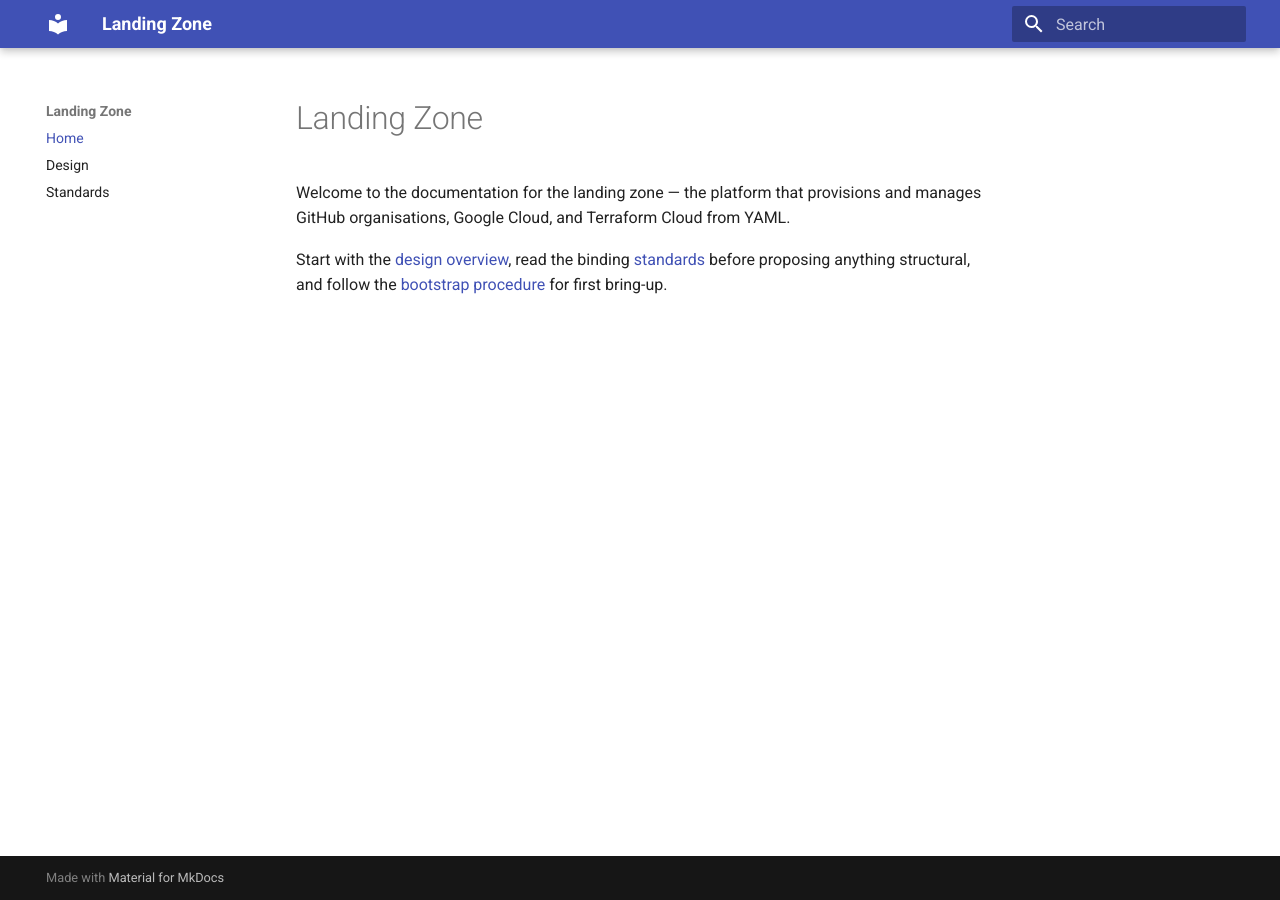
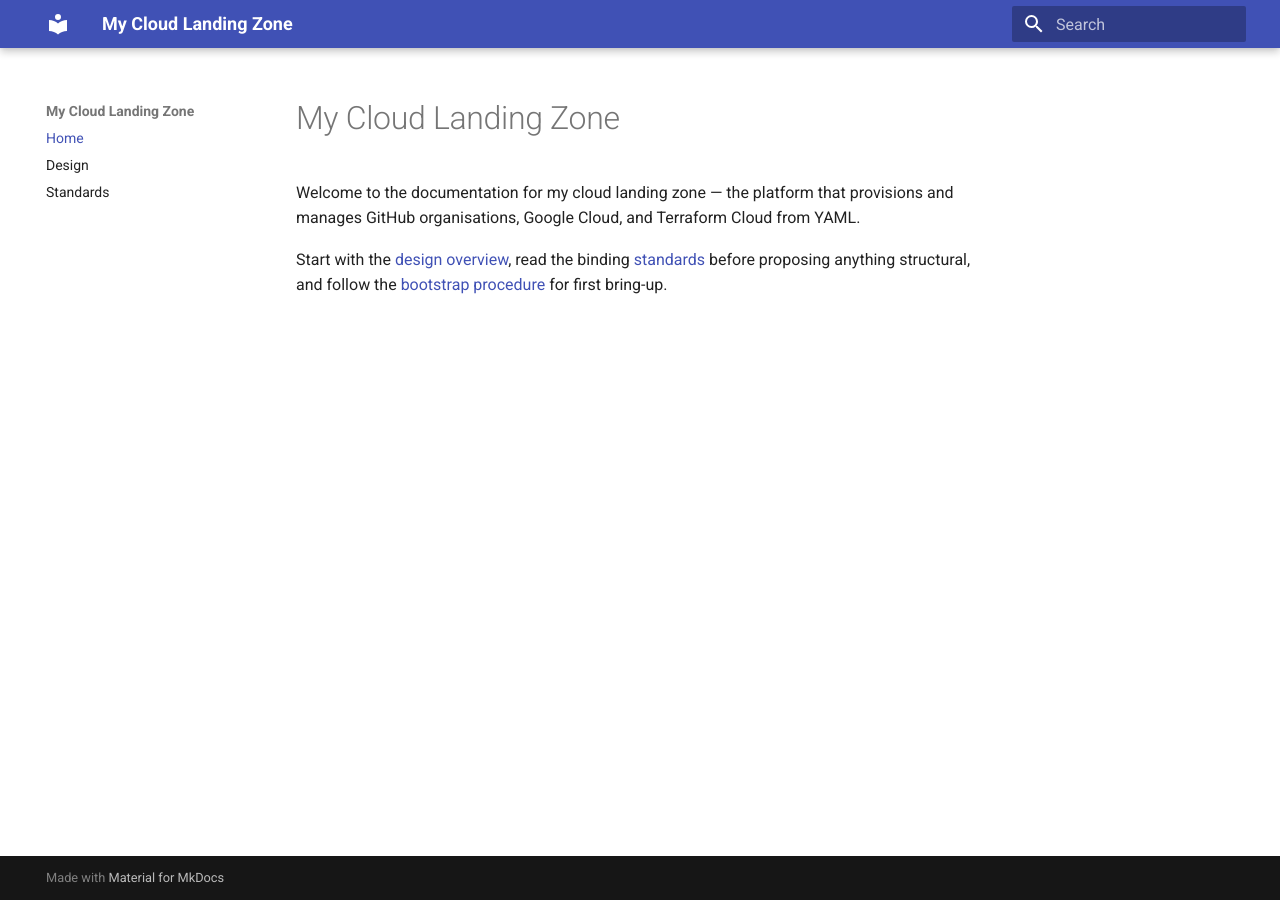
Before and after one commit to elliott-farrall/ef-mgt-devops, an MkDocs documentation site: the page built from docs/index.md, in a window 1280 px wide. Built offline with MkDocs 1.6.1 and Material for MkDocs 9.7.7, drawn with Linux system fonts in a browser that asks for light colours.

Commit message:
docs: first-person references — my cloud landing zone

```diff
--- a/docs/index.md
+++ b/docs/index.md
@@ -1,6 +1,6 @@
-# Landing Zone
+# My Cloud Landing Zone
 
-Welcome to the documentation for the landing zone — the platform that
+Welcome to the documentation for my cloud landing zone — the platform that
 provisions and manages GitHub organisations, Google Cloud, and Terraform
 Cloud from YAML.
 
--- a/mkdocs.yaml
+++ b/mkdocs.yaml
@@ -1,6 +1,6 @@
-site_name: Landing Zone
+site_name: My Cloud Landing Zone
 site_url: https://docs.elliott-farrall.phd
-site_description: Documentation for the landing zone — GitHub, Google Cloud, and Terraform Cloud provisioned from YAML.
+site_description: Documentation for my cloud landing zone — GitHub, Google Cloud, and Terraform Cloud provisioned from YAML.
 
 docs_dir: docs
 
```
Also changed, not shown: docs/DESIGN.md (+1 -1 lines), docs/STANDARDS.md (+1 -1 lines), 1 other file.
